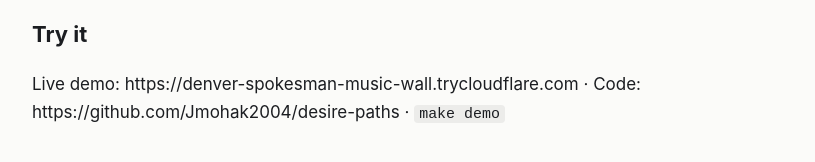
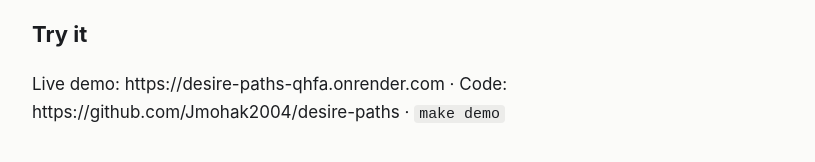
Before and after one commit to Jmohak2004/desire-paths, a plain HTML site: page blog/index.html in a window 1280 px wide. Shown: the part 3399-3561 px from the top of the page, without its empty margins (228-1043 px from the left). Drawn offline with Linux system fonts and the light colour scheme.

Commit message:
Live link -> Render

```diff
--- a/blog/index.html
+++ b/blog/index.html
@@ -121,4 +121,4 @@ facts don't <em>look like</em> the question. The learned route needs typed relat
 multi-hop execution to skip the per-hop LLM calls, and versioned facts to know when it is stale. A plain store has
 none of these.</p>
 <h2>Try it</h2>
-<p>Live demo: https://denver-spokesman-music-wall.trycloudflare.com · Code: https://github.com/Jmohak2004/desire-paths · <code>make demo</code></p></main></body></html>
+<p>Live demo: https://desire-paths-qhfa.onrender.com · Code: https://github.com/Jmohak2004/desire-paths · <code>make demo</code></p></main></body></html>
```
Also changed, not shown: index.html (+1 -1 lines), 1 other file.
